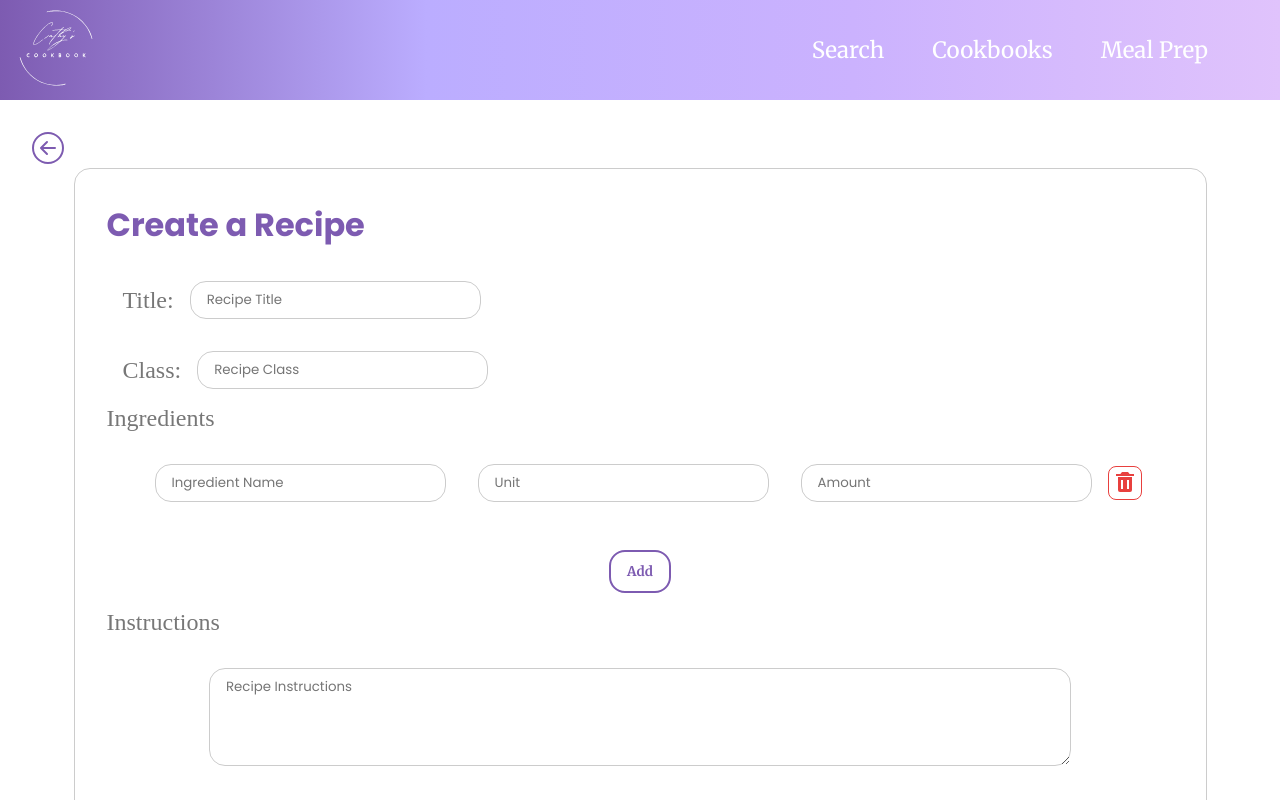
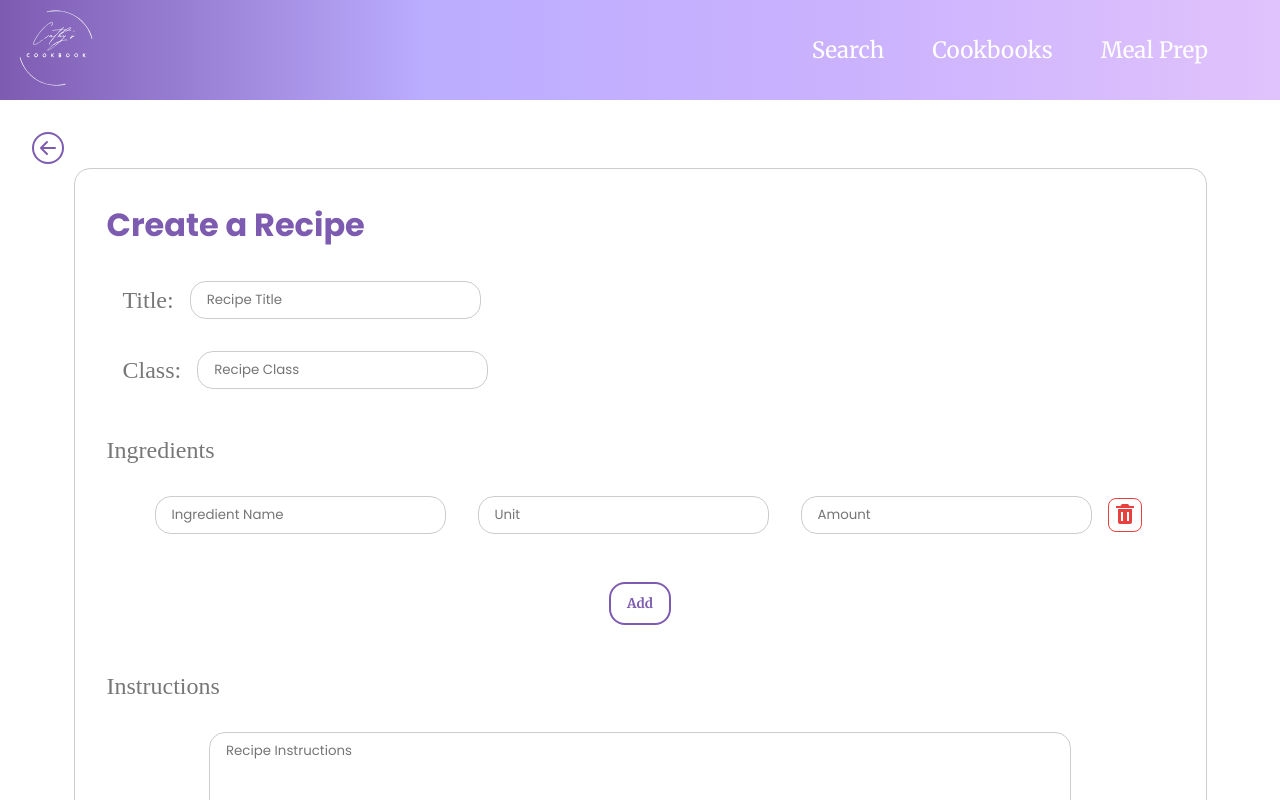
Before and after one commit to Adammross1/CathysCookbookNg, an Angular app in the folder frontend/: page /cookbooks in a window 1280 px wide. Shown: the top 800 px of the page. Built offline with nearby package versions, Linux system fonts and the light colour scheme.

Commit message:
touch up form

```diff
--- a/frontend/src/app/create-recipe/create-recipe.component.scss
+++ b/frontend/src/app/create-recipe/create-recipe.component.scss
@@ -17,6 +17,7 @@
     flex-direction: column;
   }
   label {
+    margin-top: 2rem;
     color: $light-heading;
     font-size: 1.5rem;
   }
@@ -25,6 +26,7 @@
     display: flex;
     align-items: center;
     label {
+      margin: 0;
       color: $light-heading;
       font-size: 1.5rem;
     }
@@ -60,7 +62,6 @@
     }
   }
   .recipe-section {
-    padding: 1rem;
     display: flex;
     flex-direction: column;
   }
```
